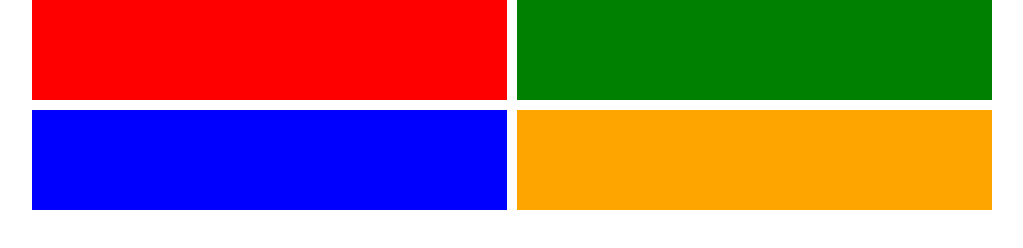
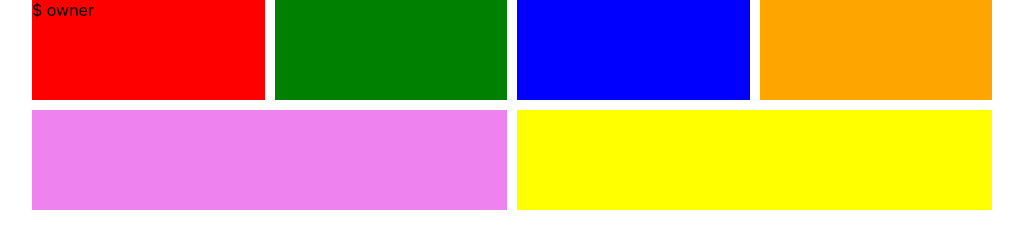
Before and after one commit to claudiiii/dwellr, a plain HTML site: page index.html in a window 1280 px wide. Shown: the whole page, without its empty margins (128-1151 px from the left). Drawn offline with Linux system fonts and the light colour scheme.

Commit message:
Add styling

```diff
--- a/index.html
+++ b/index.html
@@ -8,10 +8,14 @@
 </head>
 <body>
   <div class="wrapper">
-    <div id="owner"></div>
+    <div id="owner">
+      $ owner
+    </div>
     <div id="nature"></div>
     <div id="user"></div>
     <div id="public"></div>
+    <div id="left"></div>
+    <div id="right"></div>
   </div>
 </body>
 </html>
--- a/style.css
+++ b/style.css
@@ -1,11 +1,12 @@
 body {
   width: 960px;
   margin: auto;
+  font-family: -apple-system,BlinkMacSystemFont,Segoe UI,Helvetica,Arial,sans-serif,Apple Color Emoji,Segoe UI Emoji,Segoe UI Symbol;
 }
 
 .wrapper {
   display: grid;
-  grid-template-columns: 1fr 1fr;
+  grid-template-columns: 1fr 1fr 1fr 1fr;
   grid-gap: 10px;
   grid-auto-rows: minmax(100px, auto);
 }
@@ -23,13 +24,25 @@ body {
 }
 
 #user {
-  grid-column: 1;
-  grid-row: 2;
+  grid-column: 3;
+  grid-row: 1;
   background-color: blue;
 }
 
 #public {
-  grid-column: 2;
-  grid-row: 2;
+  grid-column: 4;
+  grid-row: 1;
   background-color: orange;
 }
+
+#left {
+  grid-column: 1 / 3;
+  grid-row: 2;
+  background-color: violet;
+}
+
+#right {
+  grid-column: 3 / 5;
+  grid-row: 2;
+  background-color: yellow;
+}
```
